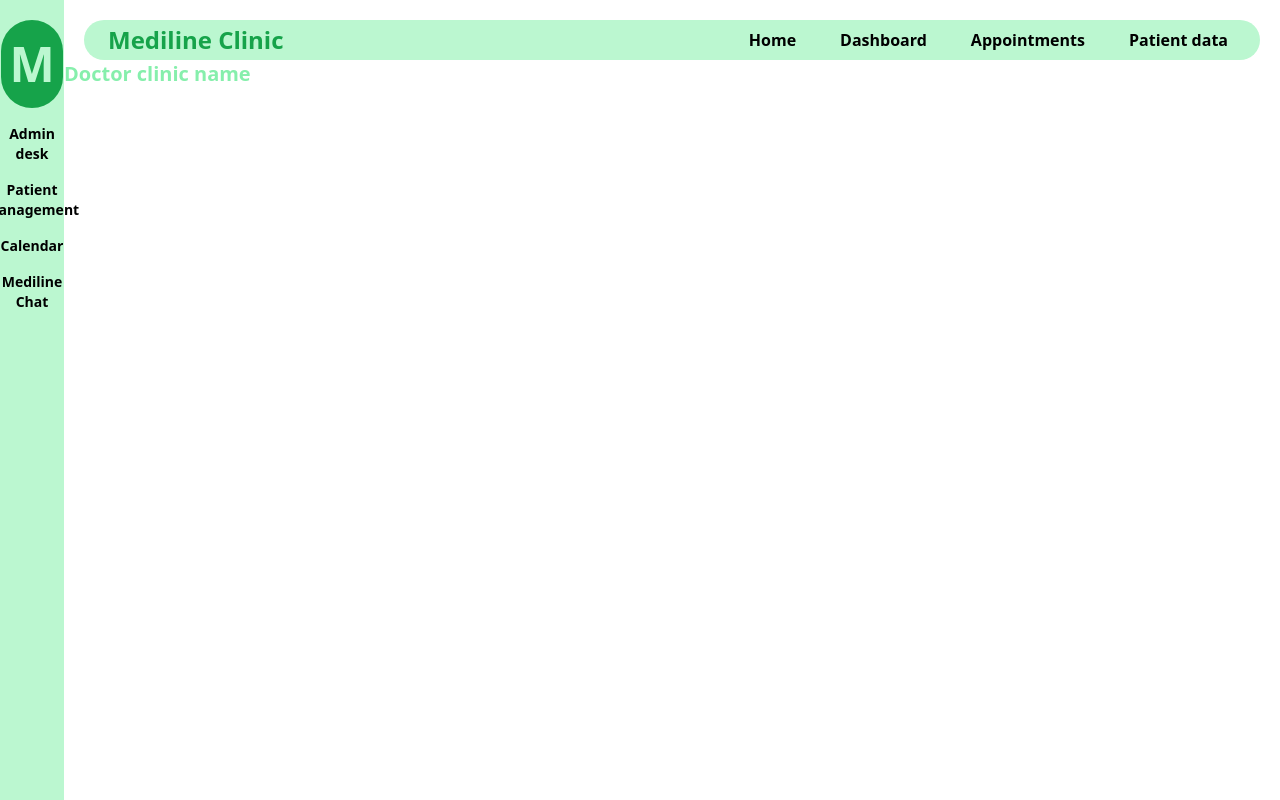
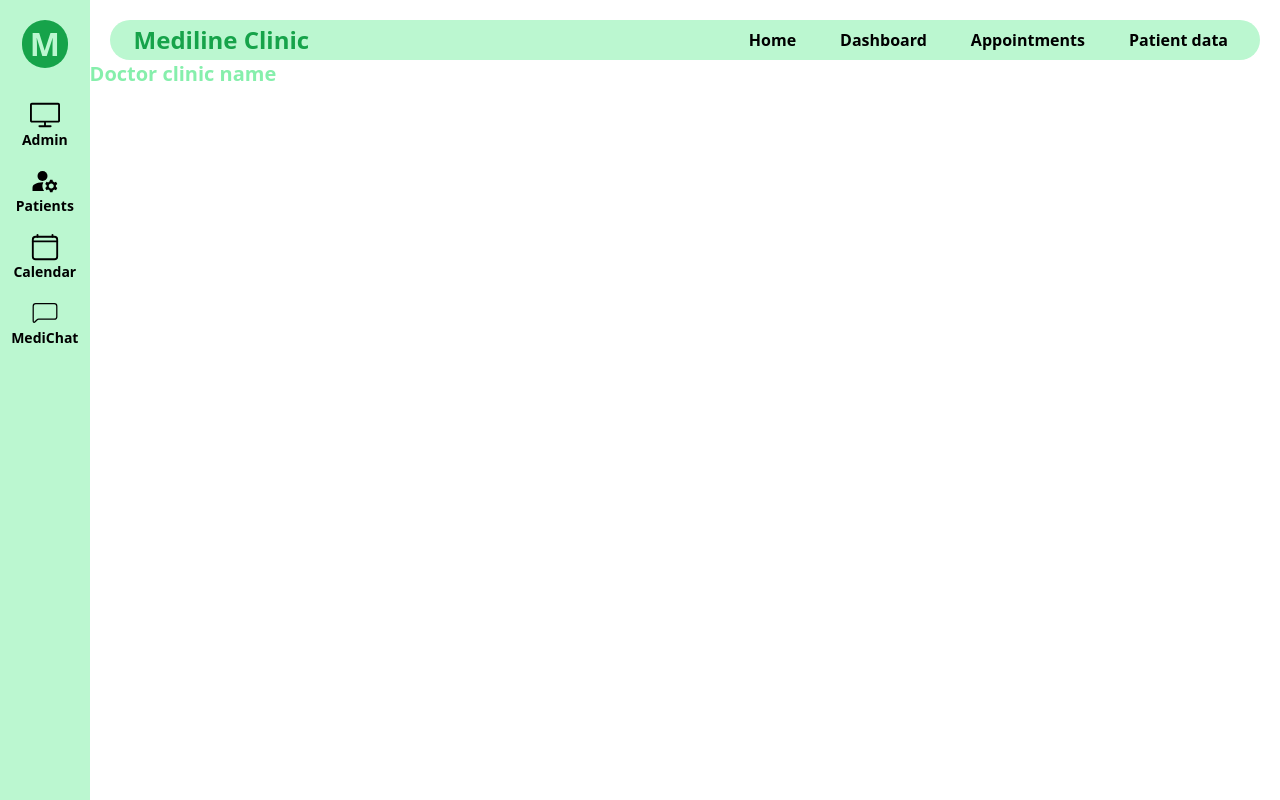
Before and after one commit to AMAY27/Mediline_frontend, a React (Vite) app in the folder mediline-frontend/: page /mediline/doctor/dashboard in a window 1280 px wide. Built offline with nearby package versions, Linux system fonts and the light colour scheme.

Commit message:
Side nav layout update

```diff
--- a/mediline-frontend/package.json
+++ b/mediline-frontend/package.json
@@ -14,6 +14,7 @@
     "postcss": "^8.4.47",
     "react": "^18.3.1",
     "react-dom": "^18.3.1",
+    "react-icons": "^5.3.0",
     "react-router-dom": "^6.26.2"
   },
   "devDependencies": {
--- a/mediline-frontend/src/Doctors/Components/BaseNav/BaseNav.tsx
+++ b/mediline-frontend/src/Doctors/Components/BaseNav/BaseNav.tsx
@@ -1,22 +1,43 @@
-import React from 'react'
+import React from 'react';
+import { FaDesktop, FaRegCalendar } from "react-icons/fa";
+import { MdManageAccounts } from "react-icons/md";
+import { IoCalendarClearOutline } from "react-icons/io5";
+import { SlScreenDesktop } from "react-icons/sl";
+import { CiChat1 } from "react-icons/ci";
+
+
+
 
 const BaseNav = () => {
   return (
-    <div className='flex flex-col items-center bg-green-200 pt-5 w-[5%] h-screen space-y-4 px-4'>
-        <div className='bg-green-600 font-bold rounded-full p-2 text-[3rem] font-bold flex items-center'>
+    <div className='flex flex-col items-center bg-green-200 pt-5 w-[7%] h-screen space-y-4 px-4'>
+        <div className='bg-green-600 font-bold rounded-full px-2 text-[2rem] font-bold flex items-center mb-4'>
             <h2 className='text-green-200'>M</h2>
         </div>
-        <div className='text-center text-sm break-words font-bold'>
-            <h2>Admin desk</h2>
+        <div className='flex flex-col items-center text-center text-sm break-words font-bold'>
+            <div className='text-3xl'>
+                <SlScreenDesktop/>
+            </div>
+            <h2>Admin</h2>
         </div>
-        <div className='text-center text-sm break-words font-bold'>
-            <h2>Patient management</h2>
+        <div className='flex flex-col items-center text-center text-sm break-words font-bold'>
+            <div className='text-3xl'>
+                <MdManageAccounts/>
+            </div>
+            <h2>Patients</h2>
+            {/* <h2 className='text-ellipsis overflow-hidden ...'>management</h2> */}
         </div>
-        <div className='text-center text-sm break-words font-bold'>
+        <div className='flex flex-col items-center text-center text-sm break-words font-bold'>
+            <div className='text-3xl'>
+                <IoCalendarClearOutline/>
+            </div>
             <h2>Calendar</h2>
         </div>
-        <div className='text-center text-sm break-words font-bold'>
-            <h2>Mediline Chat</h2>
+        <div className='flex flex-col items-center text-center text-sm break-words font-bold'>
+            <div className='text-3xl'>
+                <CiChat1/>
+            </div>
+            <h2>MediChat</h2>
         </div>
     </div>
   )
```
Also changed, not shown: 1 other file (tests, documents, lock files or other folders).
